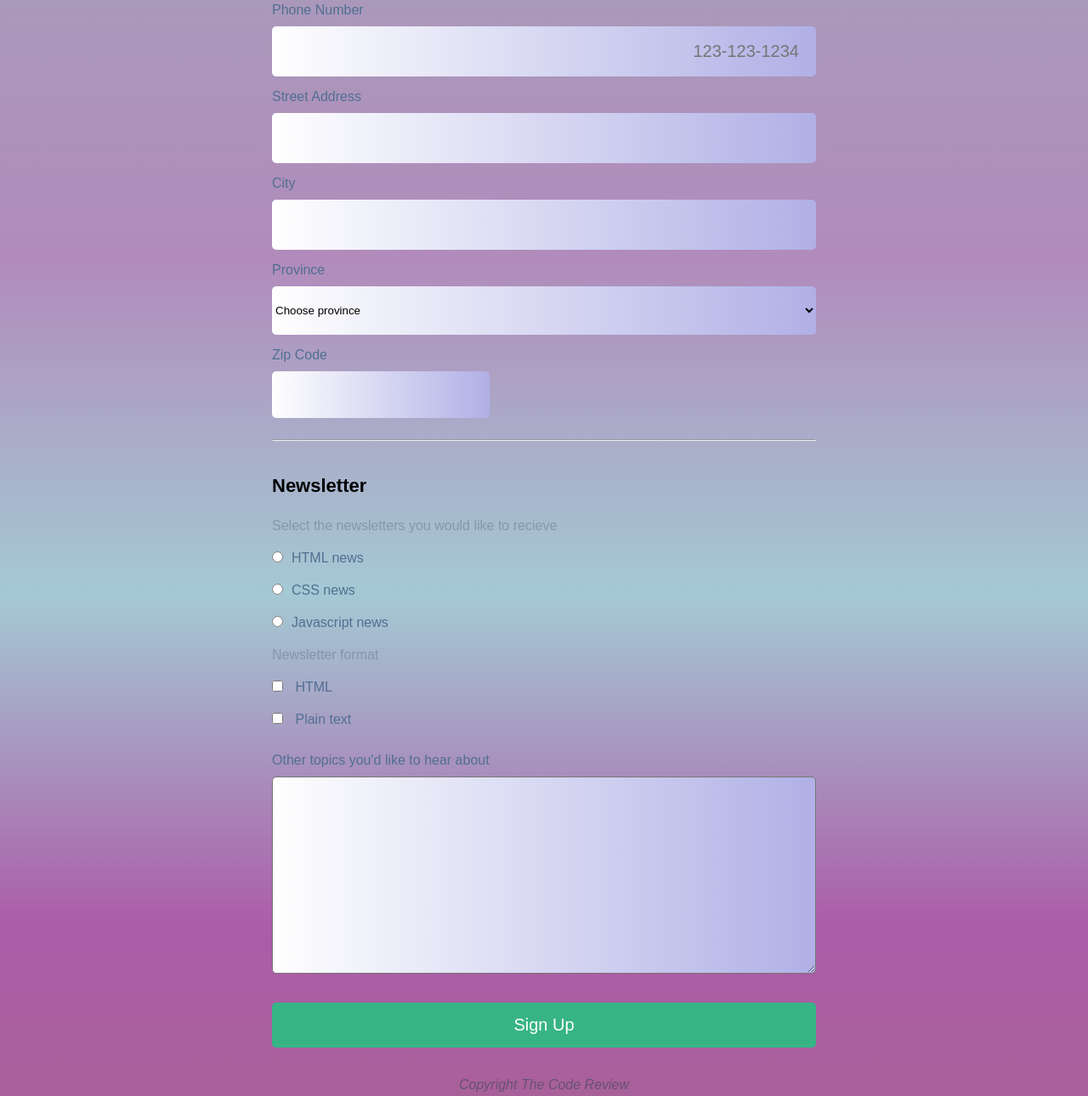
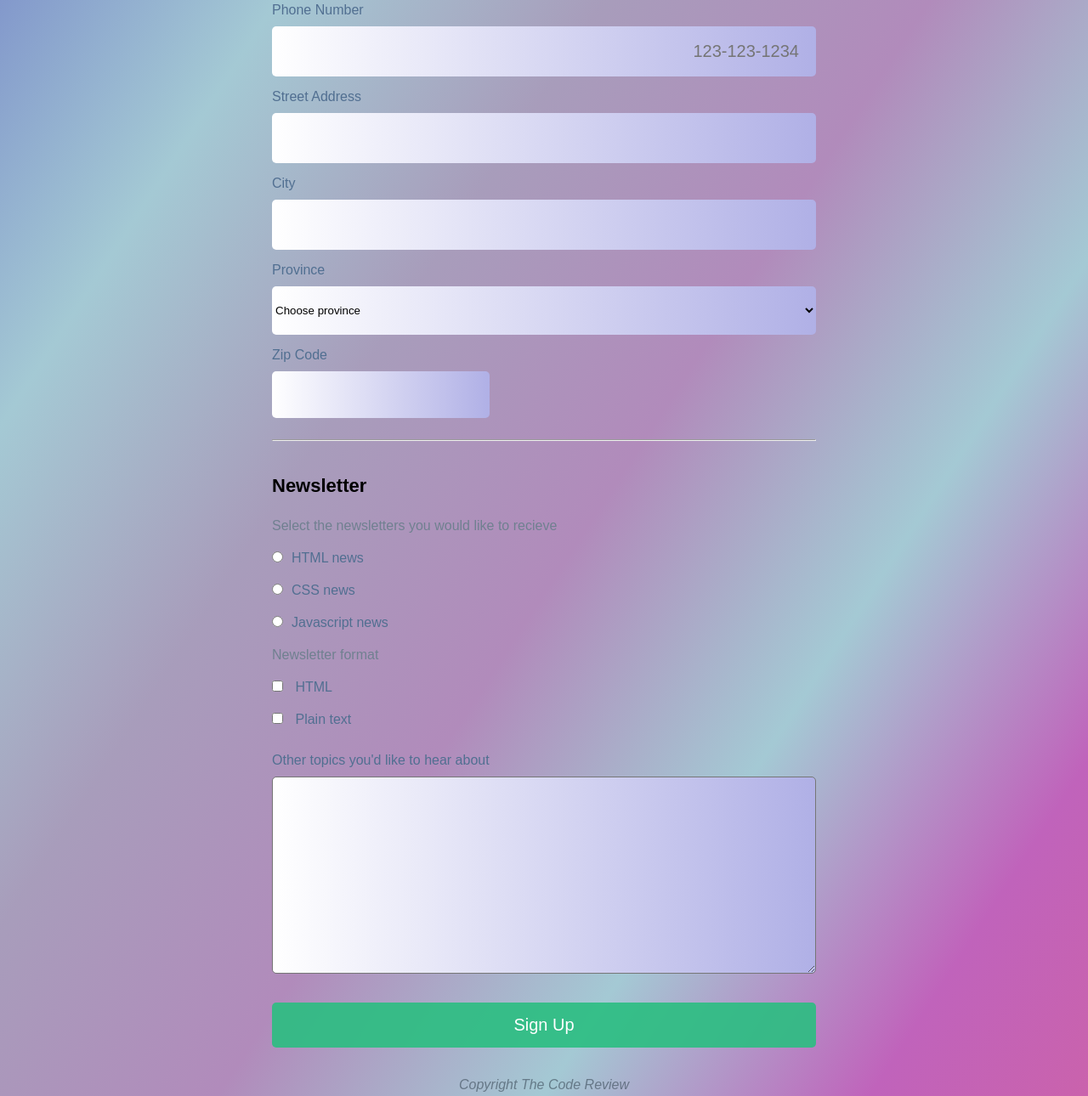
Before and after one commit to sm810403/Techdegree-project-3, a plain HTML site: page index.html in a window 1280 px wide. Shown: the part 482-1772 px from the top of the page at 85% size. Drawn offline with Linux system fonts and the light colour scheme.

Commit message:
little fix
fixed some inputs

```diff
--- a/css/styless.css
+++ b/css/styless.css
@@ -7,7 +7,7 @@
 body {
    width: 100%;
    height: 100%;
-   background: linear-gradient(to bottom, rgba(172, 182, 211, 0.7),rgba(146, 132, 170, 0.8),rgba(177, 139, 187),rgb(164, 201, 212),rgb(172, 92, 168),rgb(165, 101, 140))
+   background: linear-gradient(to bottom right, rgb(125, 144, 202)10%,rgb(164, 201, 212),rgba(146, 132, 170, 0.8),rgba(177, 139, 187),rgb(164, 201, 212),rgb(192, 99, 187),rgb(207, 98, 165));
 }
 header {
     text-align: center;
@@ -17,7 +17,7 @@ header {
     font-size:18px;
 }
 .headline {
-    background: radial-gradient(rgba(255, 255, 255, 0.4), rgb(172, 92, 168));
+    background: radial-gradient(rgba(255, 255, 255, 0.4), rgb(172, 86, 122));
 
     color: white;
     font-size: 23px;
@@ -51,7 +51,7 @@ legend {
 .label1 {
     display: block;
     padding: 15px 20px 10px 0;
-    transition: all .3s ease;
+    transition: all .4s ease;
 }
 .label1:hover {
     color: white;
@@ -64,7 +64,7 @@ legend {
     border: none;
     font-size: 20px;
 
-    transition: all 1s ease;
+    transition: all .4s ease;
 }
 .input1:hover, .input3:hover {
     opacity:.4;
@@ -89,13 +89,13 @@ select {
     transition: all .4s ease;
 }
 select:hover {
-    opacity: .5;
+    opacity: .4;
 }
 .hr3 {
     margin: 25px auto;
 }
 form p {
-    color: rgba(112, 128, 144, 0.6);
+    color: rgba(112, 128, 144);
     padding: 10px 10px 10px 0;
 }
 .input2, .light {
@@ -115,13 +115,12 @@ label {
 }
 textarea, input, select {
     background:linear-gradient(to right, white, rgb(176, 176, 230));
-    /* background-color: rgba(185, 183, 183, 0.5); */
 }
 textarea {
     width: 100%;
     border-radius: 5px;
     font-size: 20px;
-    transition: all .7s ease;
+    transition: all .4s ease;
 }
 textarea:hover {
     opacity: .4;
```
